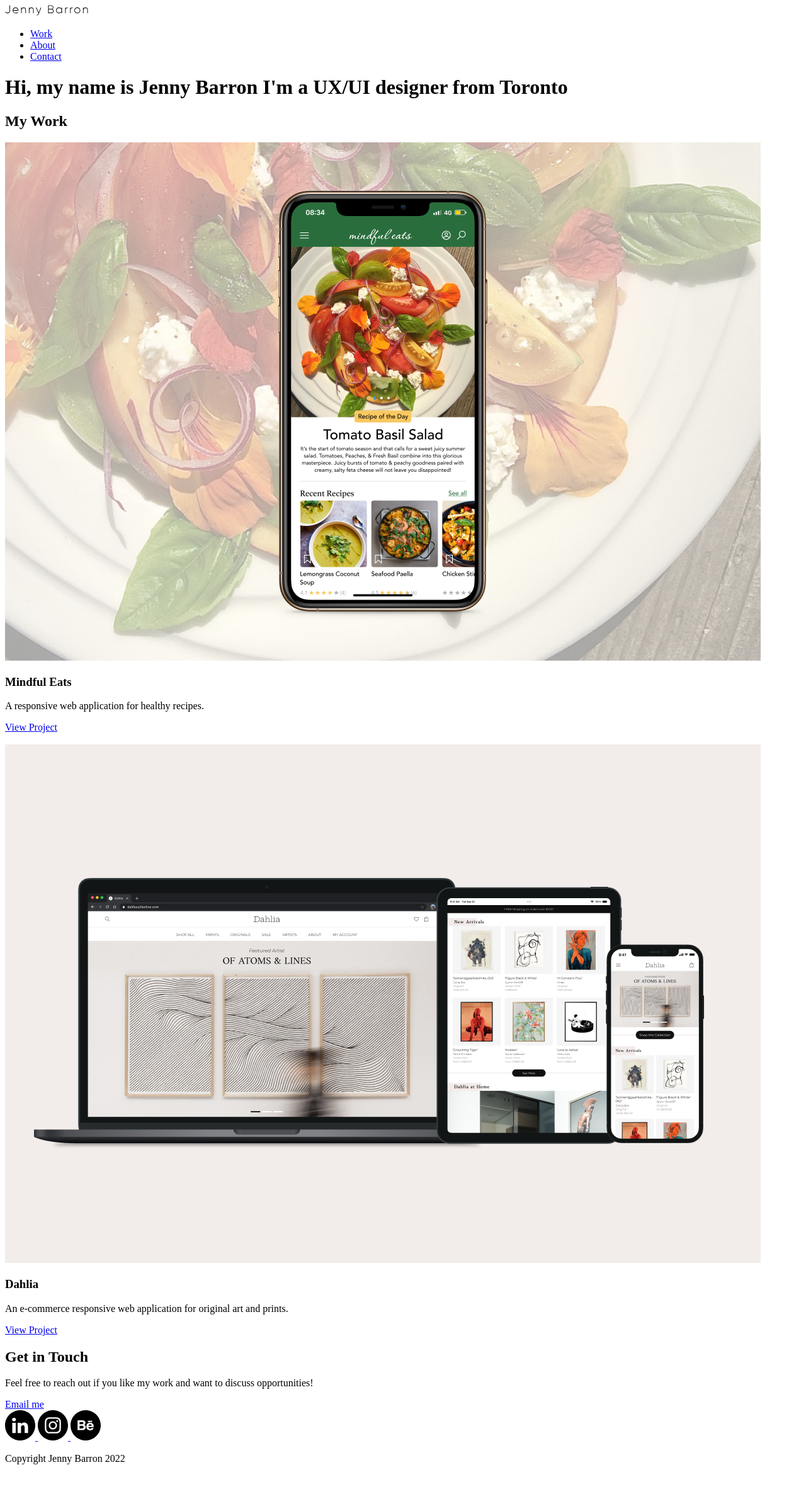
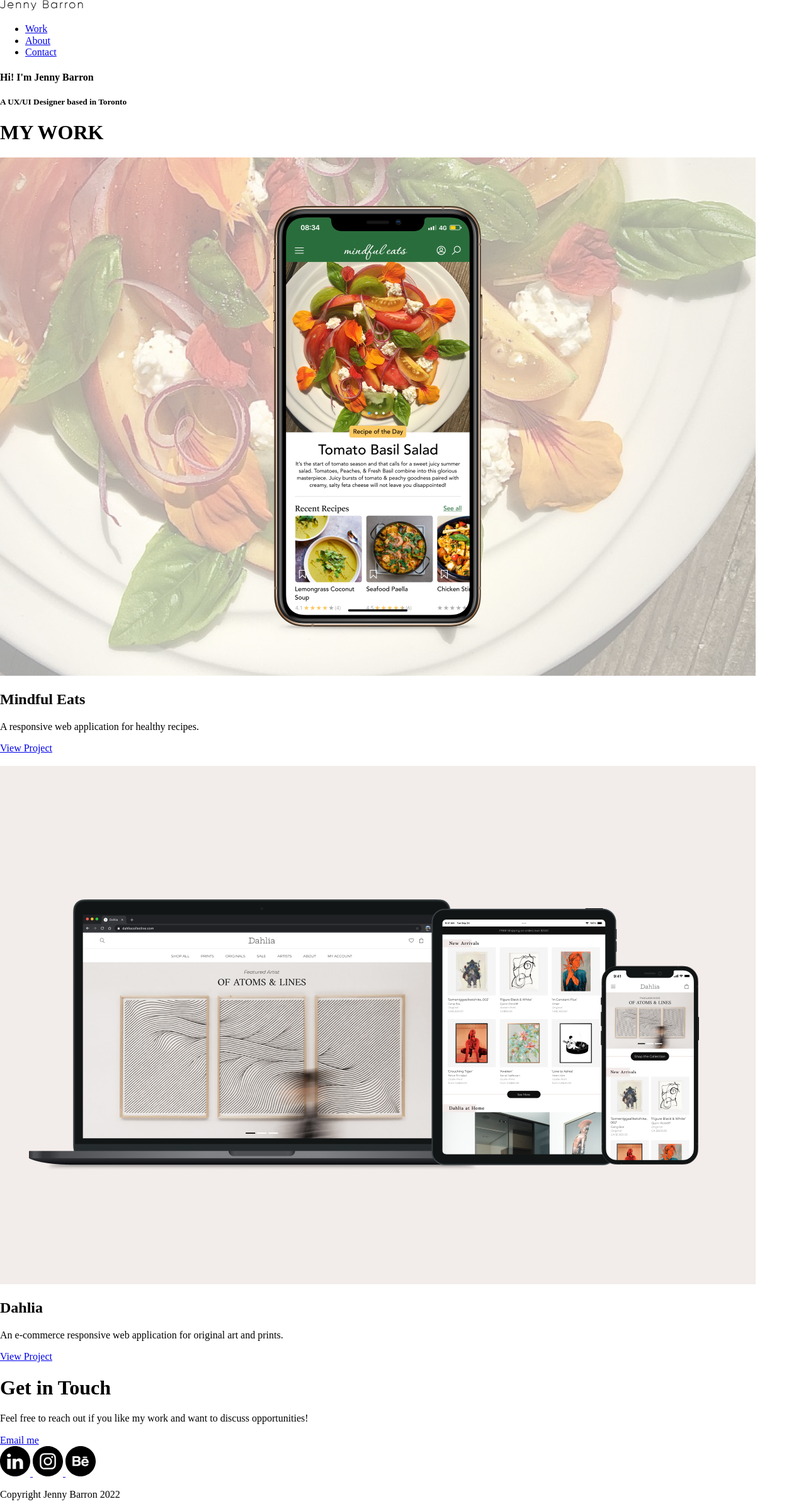
Before and after one commit to Jennyb94/portfolio-website, a plain HTML site: page index.html in a window 1280 px wide. Shown: the whole page at 63% size. Before the commit the page ends 2341 px from the top, so only its background shows below. Drawn offline with nearby package versions, Linux system fonts and the light colour scheme.

Commit message:
Updated Index.html
- Updated <head>
- Added ID to hero, work and contact section
- Updated headings
- Added 'view project' button and 'contact' button

```diff
--- a/index.html
+++ b/index.html
@@ -1,7 +1,19 @@
 <!DOCTYPE html>
 <html lang="en" dir="ltr">
     <head>
+        <meta name="viewport" content="width=device-width, initial-scale=1">
+        <link rel="stylesheet" type="text/css" href="https://cdnjs.cloudflare.com/ajax/libs/normalize/8.0.1/normalize.min.css">
+        <link rel="stylesheet" type="text/css" href="css/style.css">
         <meta charset="utf-8">
+        <link rel="preconnect" href="https://fonts.googleapis.com"> <!--Nunito Sans-->
+<link rel="preconnect" href="https://fonts.gstatic.com" crossorigin>
+<link href="https://fonts.googleapis.com/css2?family=Nunito+Sans:ital,wght@0,400;0,600;0,700;1,400;1,600;1,700&display=swap" rel="stylesheet">
+<link rel="preconnect" href="https://fonts.googleapis.com"> <!--Nunito-->
+<link rel="preconnect" href="https://fonts.gstatic.com" crossorigin>
+<link href="https://fonts.googleapis.com/css2?family=Nunito:ital,wght@0,600;0,700;1,600;1,700&display=swap" rel="stylesheet">
+<link rel="preconnect" href="https://fonts.googleapis.com"> <!--Playfair Display-->
+<link rel="preconnect" href="https://fonts.gstatic.com" crossorigin>
+<link href="https://fonts.googleapis.com/css2?family=Playfair+Display:wght@600;700&display=swap" rel="stylesheet">
         <title>Jenny Barron UX/UI Designer</title>
     </head>
     <body>
@@ -21,19 +33,16 @@
         </header>
 
         <main>
-        <div>
+        <div id="hero"> <!--hero section-->
             <div>
-                <h1>Hi, my name is Jenny Barron
-                    <span>I'm a UX/UI designer from Toronto</span>
-                </h1>
-                <p></p>
-
+                <h4>Hi! I'm Jenny Barron</h4>
+                <h5>A UX/UI Designer based in Toronto</h5>
             </div>
         </div>
 
-        <div>
+        <div id="work"> <!--work section-->
             <div>
-                <h2>My Work</h2>
+                <h1>MY WORK</h1>
                 <div>
                     <div>
                         <picture>
@@ -42,9 +51,9 @@
                         </picture>
                     </div>
                     <div>
-                        <h3>Mindful Eats</h3>
+                        <h2>Mindful Eats</h2>
                         <p>A responsive web application for healthy recipes.</p>
-                        <a href="mindfuleats.html">View Project</a>
+                        <a href="mindfuleats.html" class="button">View Project</a>
                     </div>
                 </div>
                 <br>
@@ -56,7 +65,7 @@
                         </picture>
                     </div>
                     <div>
-                        <h3>Dahlia</h3>
+                        <h2>Dahlia</h2>
                         <p>An e-commerce responsive web application for original art and prints.</p>
                         <a href="#">View Project</a>
                     </div>
@@ -67,10 +76,10 @@
 
         <footer id="contact">
             <div>
-                <h2>Get in Touch</h2>
+                <h1>Get in Touch</h1>
                 <p>Feel free to reach out if you like my work and want to discuss opportunities!</p>
                 <div>
-                    <a href="mailto:jenny.barron@hotmail.com">Email me</a>
+                    <a href="mailto:jenny.barron@hotmail.com" class="button">Email me</a>
                 </div>
                 <div>
                     <a href="LINKEDIN-URL" target="_blank">
```
